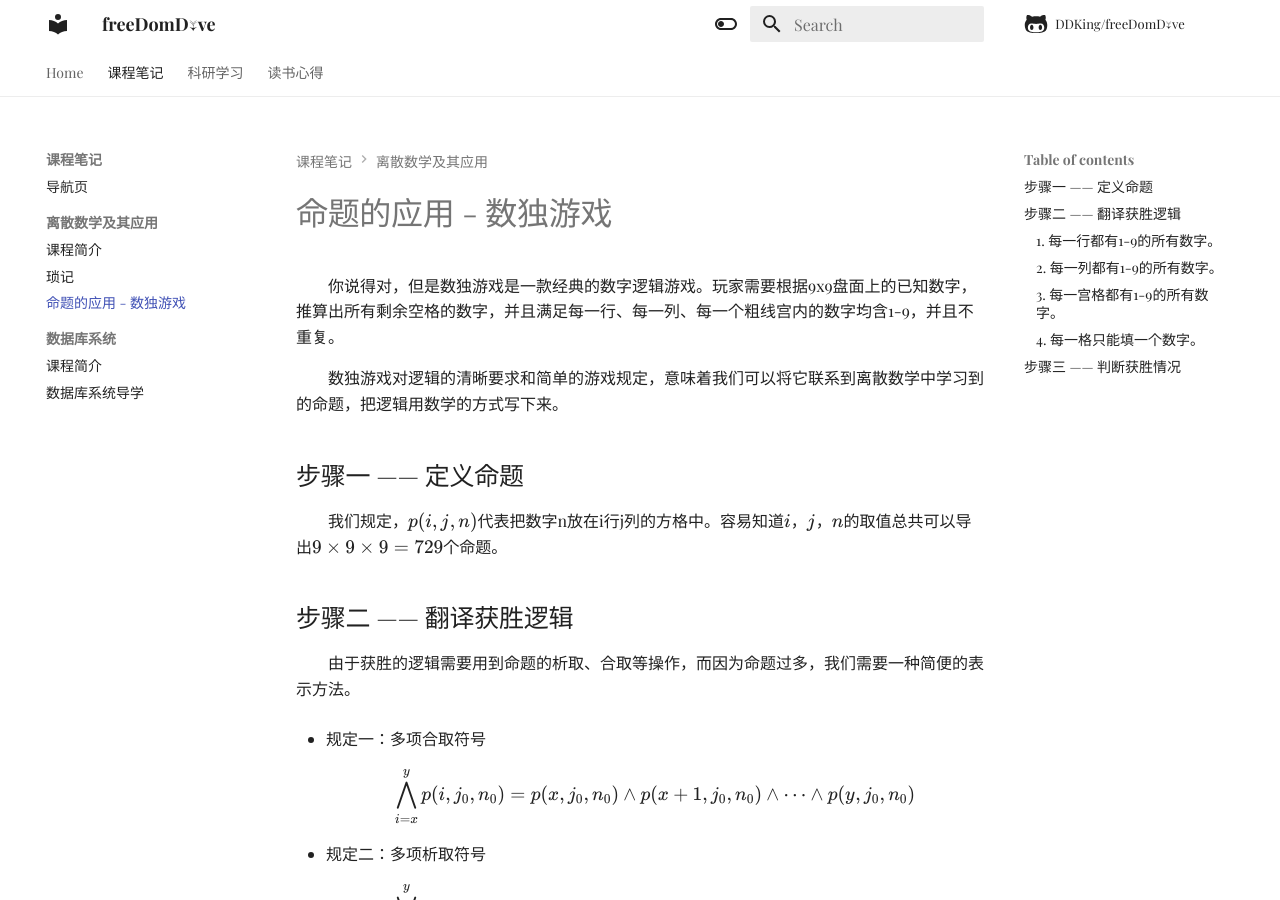
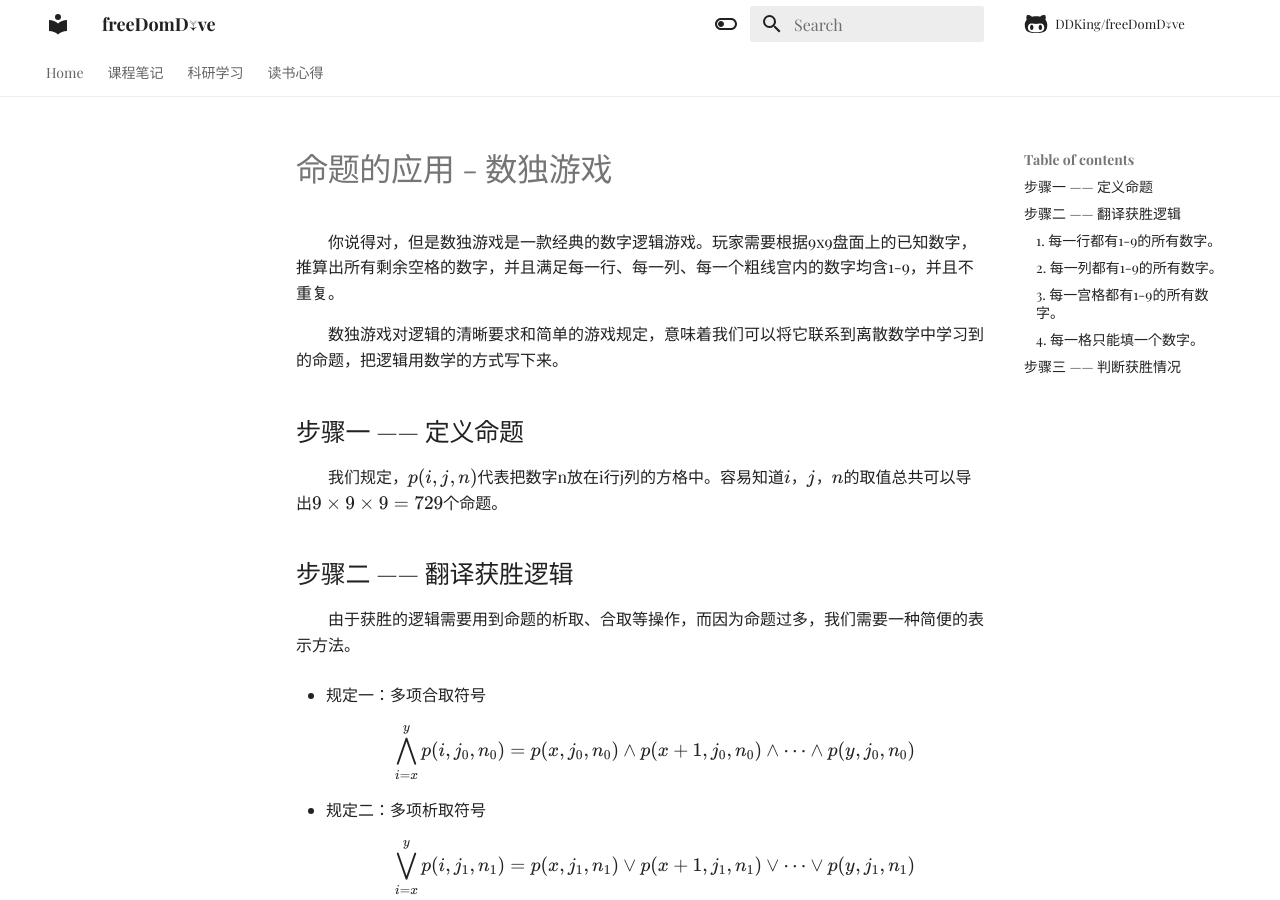
Before and after one commit to DDKing-ZJU/freeDomDive, an MkDocs documentation site: the page built from docs/Classnote/Discrete-Mathematics/Sudoku.md, in a window 1280 px wide and 900 px high. Built offline with MkDocs 1.6.1 and Material for MkDocs 9.7.7, drawn with Linux system fonts in a browser that asks for light colours; some web fonts are replaced; comment, search, counter and statistics services are not loaded; old or Windows-style settings are respelled for this version of MkDocs; some of the changed lines change nothing that is shown.

Commit message:
删除 离散 & games001

```diff
--- a/mkdocs.yml
+++ b/mkdocs.yml
@@ -1,9 +1,9 @@
 site_name: freeDomD↓ve
 site_author: DDKing
-site_url: 'https://ddking-zju.github.io/freeDomDive/'
+site_url: "https://ddking-zju.github.io/freeDomDive/"
 
-repo_name: 'DDKing/freeDomD↓ve'
-repo_url: 'https://github.com/DDKing-ZJU/freeDomDive/'
+repo_name: "DDKing/freeDomD↓ve"
+repo_url: "https://github.com/DDKing-ZJU/freeDomDive/"
 
 theme:
   name: material
@@ -71,29 +71,28 @@ markdown_extensions:
       emoji_index: !!python/name:material.extensions.emoji.twemoji
       emoji_generator: !!python/name:material.extensions.emoji.to_svg
 
-copyright:
-  Copyright &copy; 2024 <a href = "https://github.com/DDKing-ZJU" target="_blank" rel="noopener">DDKing</a>
+copyright: Copyright &copy; 2024 <a href = "https://github.com/DDKing-ZJU" target="_blank" rel="noopener">DDKing</a>
 
 nav:
   - Home:
-    - index.md
-    - Discussion: discussions.md
+      - index.md
+      - Discussion: discussions.md
   - 课程笔记:
-    - Classnote\index.md
-    - 离散数学及其应用:
-      - Classnote\Discrete-Mathematics\index.md
-      - 琐记: Classnote\Discrete-Mathematics\Casual.md
-      - 命题的应用 - 数独游戏: Classnote\Discrete-Mathematics\Sudoku.md
-    - 数据库系统:
-      - Classnote\Database-System\index.md
-      - 数据库系统导学: Classnote\Database-System\termsintro.md
+      - Classnote\index.md
+      #  - 离散数学及其应用:
+      #    - Classnote\Discrete-Mathematics\index.md
+      #    - 琐记: Classnote\Discrete-Mathematics\Casual.md
+      #     - 命题的应用 - 数独游戏: Classnote\Discrete-Mathematics\Sudoku.md
+      - 数据库系统:
+          - Classnote\Database-System\index.md
+          - 数据库系统导学: Classnote\Database-System\termsintro.md
   - 科研学习:
-    - ScientificResearch\index.md
-    - 基础课程:
-      - CS231N:
-        - Lecture2 - Image Classifier: ScientificResearch\CS231N\L2.md
-        - Assignment1 - K nearest Neighbour: ScientificResearch\CS231N\A1L1.md
-      - Games001:
-        - ScientificResearch\Games001\index.md
+      - ScientificResearch\index.md
+      - 基础课程:
+          - CS231N:
+              - Lecture2 - Image Classifier: ScientificResearch\CS231N\L2.md
+              - Assignment1 - K nearest Neighbour: ScientificResearch\CS231N\A1L1.md
+          - Games001:
+              - ScientificResearch\Games001\index.md
   - 读书心得:
-    - x
+      - x
```
